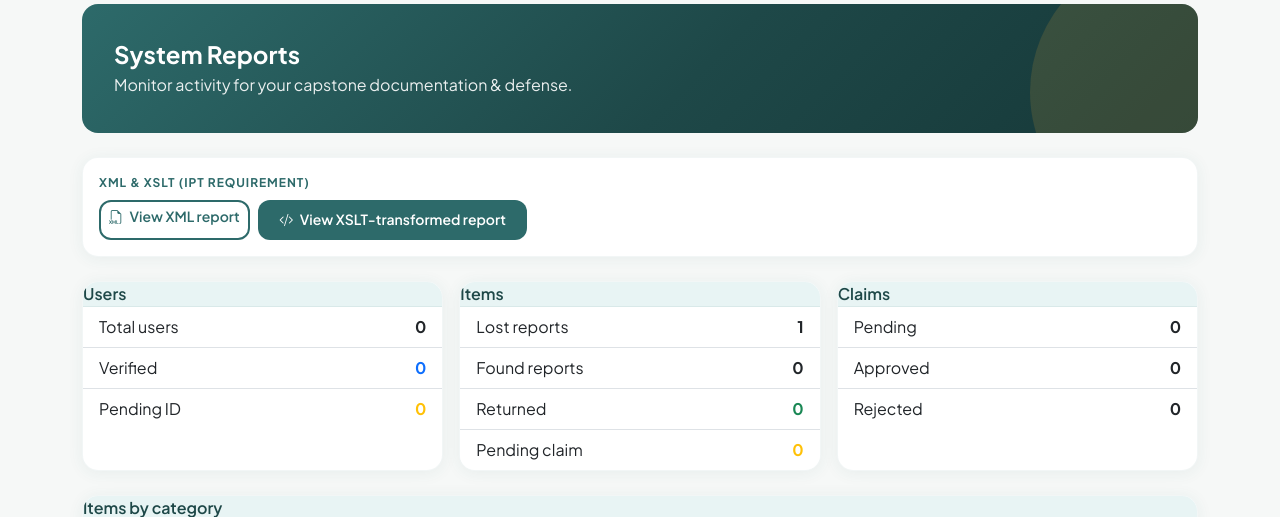
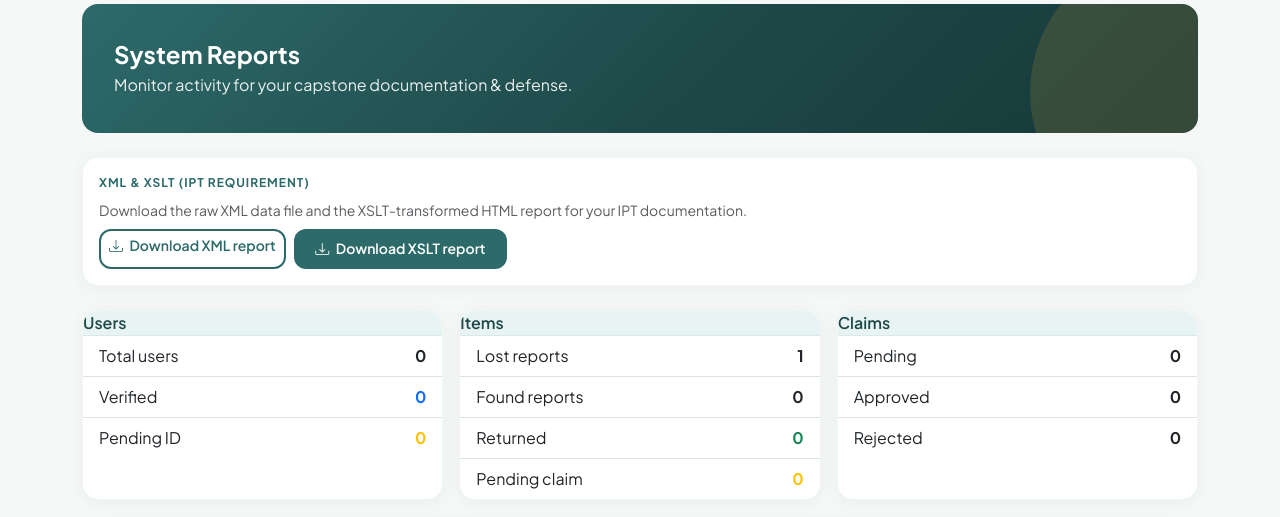
Before and after one commit to ckcabaysa12/RetrieveIT-Lost-and-Found, a Laravel app: page /admin/reports in a window 1280 px wide. Shown: the part 150-667 px from the top of the page. Run offline with Laravel 12, Linux system fonts and the light colour scheme; a user stored in the database is signed in; data comes from the database, SQL or seed files in the repository; tables that the repository leaves empty hold one stand-in row (values such as "Sample post").

Commit message:
Make XML and XSLT reports downloadable as files

```diff
--- a/app/Http/Controllers/Admin/ReportController.php
+++ b/app/Http/Controllers/Admin/ReportController.php
@@ -40,8 +40,11 @@ class ReportController extends Controller
 
     public function xml(): Response
     {
+        $filename = 'retrieveit-report-'.now()->format('Y-m-d-His').'.xml';
+
         return response($this->reportXml->toXmlString(), 200, [
             'Content-Type' => 'application/xml; charset=UTF-8',
+            'Content-Disposition' => 'attachment; filename="'.$filename.'"',
         ]);
     }
 
@@ -63,8 +66,11 @@ class ReportController extends Controller
             abort(500, 'XSLT transformation failed.');
         }
 
+        $filename = 'retrieveit-report-'.now()->format('Y-m-d-His').'.html';
+
         return response($html, 200, [
             'Content-Type' => 'text/html; charset=UTF-8',
+            'Content-Disposition' => 'attachment; filename="'.$filename.'"',
         ]);
     }
 }
--- a/resources/views/admin/reports/index.blade.php
+++ b/resources/views/admin/reports/index.blade.php
@@ -11,12 +11,13 @@
 
 <div class="card-lf p-3 mb-4">
     <p class="section-label mb-2">XML &amp; XSLT (IPT requirement)</p>
+    <p class="small text-muted mb-2">Download the raw XML data file and the XSLT-transformed HTML report for your IPT documentation.</p>
     <div class="d-flex flex-wrap gap-2">
-        <a href="{{ route('admin.reports.xml') }}" class="btn btn-lf-outline btn-sm" target="_blank">
-            <i class="bi bi-filetype-xml me-1"></i> View XML report
+        <a href="{{ route('admin.reports.xml') }}" class="btn btn-lf-outline btn-sm">
+            <i class="bi bi-download me-1"></i> Download XML report
         </a>
-        <a href="{{ route('admin.reports.transform') }}" class="btn btn-lf btn-sm" target="_blank">
-            <i class="bi bi-code-slash me-1"></i> View XSLT-transformed report
+        <a href="{{ route('admin.reports.transform') }}" class="btn btn-lf btn-sm">
+            <i class="bi bi-download me-1"></i> Download XSLT report
         </a>
     </div>
     @unless($xsltEnabled)
```
